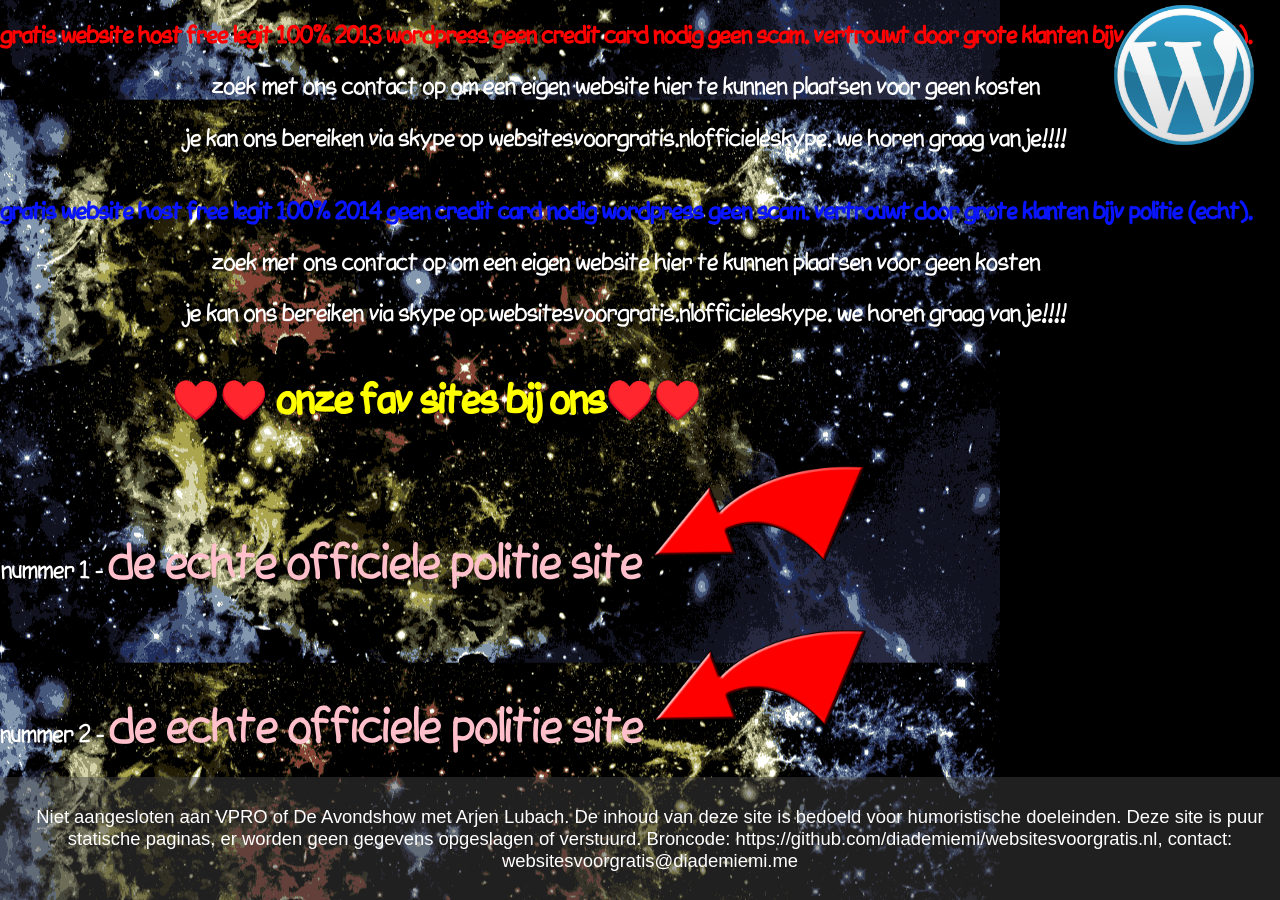
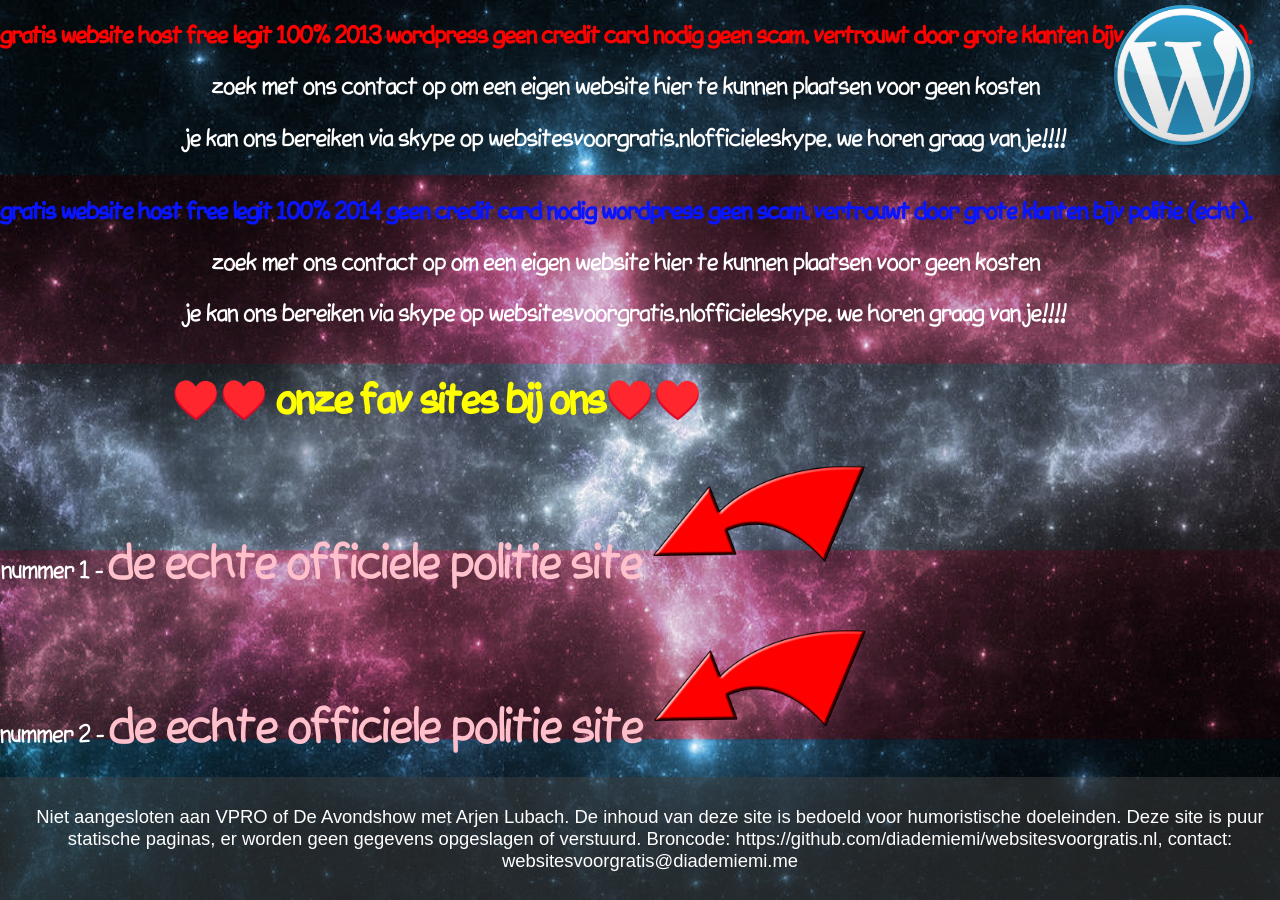
Before and after one commit to diademiemi/websitesvoorgratis.nl, a Jekyll site: the page built from index.html, in a window 1280 px wide. Built offline with Jekyll 4.4.1, drawn with Linux system fonts in a browser that asks for light colours; some web fonts are replaced.

Commit message:
trans rights are human rights

```diff
--- a/index.html
+++ b/index.html
@@ -45,6 +45,15 @@ subtitle: Veel plezier met surfen!
             font-size: 0.8em;
             font-family: 'Agave', Arial, sans-serif;
         }
+        body {
+            margin: 0;
+            padding: 0;
+            height: 100vh;
+            display: flex;
+            flex-direction: column;
+            background-image: url('/wp-content/img/home-bg-trans.jpg');
+            background-size: 100% 100%;
+        }
     </style>
 </head>
 <body>
--- a/wp-content/css/home.scss
+++ b/wp-content/css/home.scss
@@ -33,18 +33,3 @@
     text-align: left; /* Keep the text left-aligned */
     /* Other styles if needed */
 }
-
-body {
-    background-image: url('/wp-content/img/home-bg.png');
-    background-repeat: repeat-y;
-    background-size: auto; /* Ensures the background image repeats only vertically */
-    animation: scrollBg 10s linear infinite;
-}
-@keyframes scrollBg {
-    from {
-        background-position: 0 0;
-    }
-    to {
-        background-position: 0 100%;
-    }
-}
```
Also changed, not shown: wp-content/img/home-bg-trans.jpg (added).
